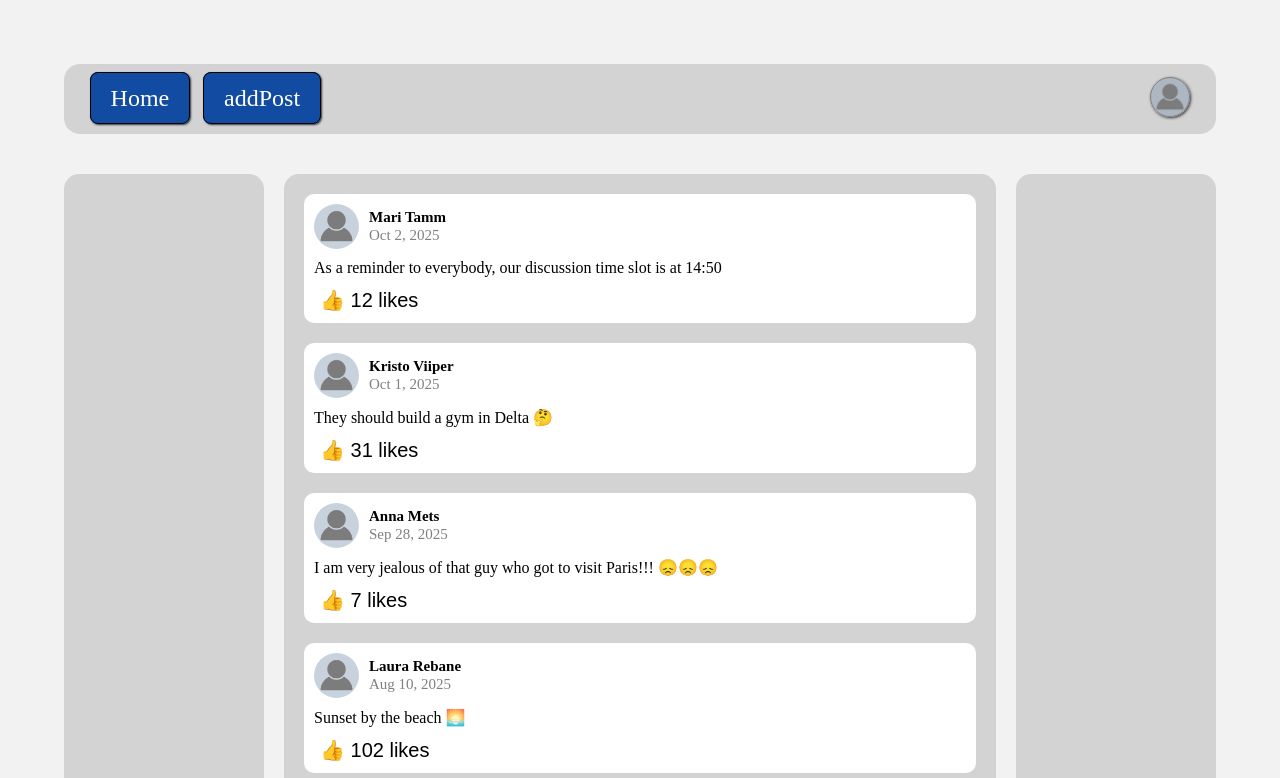
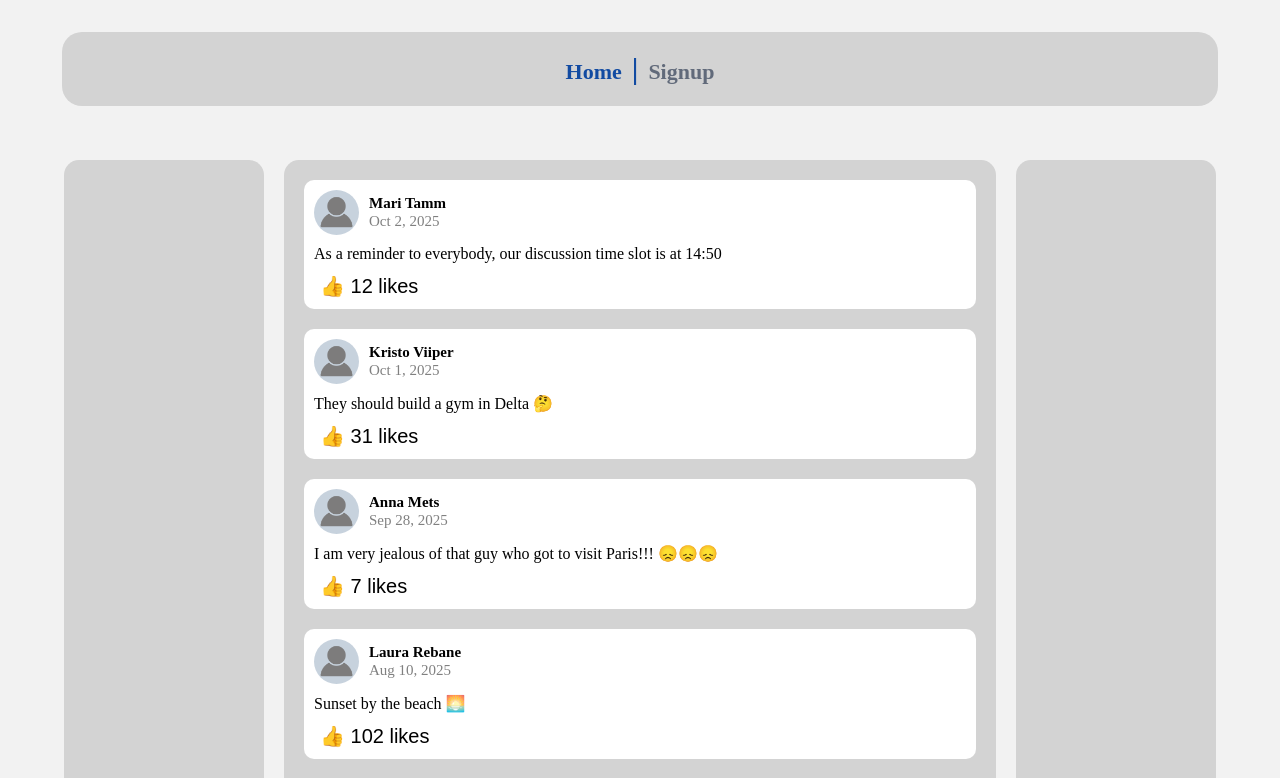
Before and after one commit to Vezaaz/Team-AG, a Vue app in the folder App/: page / in a window 1280 px wide. Shown: the top 778 px of the page. Built offline with nearby package versions, Linux system fonts and the light colour scheme.

Commit message:
Header overhaul, fixed width of header and footer

```diff
--- a/App/src/App.vue
+++ b/App/src/App.vue
@@ -1,9 +1,11 @@
 <template>
-  <div id="app">
+ <div>
     <Header />
-    <main class="main-content">
-      <router-view />
-    </main>
+    <div id="app">
+      <main class="main-content">
+        <router-view />
+      </main>
+    </div>
     <Footer />
   </div>
 </template>
--- a/App/src/components/Footer.vue
+++ b/App/src/components/Footer.vue
@@ -14,6 +14,9 @@ export default {
 
 <style>
 .footer {
+  width: 95%;
+  max-width: 2000px;
+  margin: 0 auto;
   background-color: lightgrey;
   color: rgb(18, 75, 162);
   text-align: center;
--- a/App/src/components/Header.vue
+++ b/App/src/components/Header.vue
@@ -1,132 +1,50 @@
 <template>
-  <header>
-    <ul class="nav">
-      <li><router-link to="/">Home</router-link></li>
-      <li><router-link to="/addpost">addPost</router-link></li>
-    </ul>
-
-    <div class="dropdown" @click="toggleDropdown">
-      <a class="picture">
-        <img src="@/assets/profile.png" alt="Profile picture" />
-      </a>
-
-      <div class="dropdown-content" v-if="isOpen">
-        <a>John Doe</a>
-        <a>john.doe@ut.ee</a>
-        <router-link to="/login">logout</router-link>
-      </div>
-    </div>
+  <header class="header">
+    <nav>
+      <router-link to="/" exact>Home</router-link>
+      <span>|</span>
+      <router-link to="/signup" exact>Signup</router-link>
+    </nav>
   </header>
 </template>
 
-<script>
-export default {
-  data() {
-    return { isOpen: false };
-  },
-  methods: {
-    toggleDropdown() {
-      this.isOpen = !this.isOpen;
-    },
-  },
-};
-</script>
-
 <style>
-header {
-    width: 100%;
-    max-width: 100vw;
-
-    background-color: lightgray;
-    display: flex;
-    flex-wrap: wrap;
-    align-items: center;
-    justify-content: space-between;
-
-    border-radius: 1rem;
-    padding: 1vw 2vw;
-    box-sizing: border-box;
+.header {
+  width: 95%;
+  max-width: 2000px;
+  margin: 0 auto;
+  padding: 20px;
+  text-align: center;
+  border-radius: 20px;
+  box-sizing: border-box;
+  background-color: lightgray;
 }
 
-.nav {
-    display: flex;
-    flex-wrap: wrap;
-    gap: 1vw;
-    margin: 0;
-    padding: 0;
-    flex: 1;
+
+nav a {
+  text-decoration: none;
+  font-size: 22px;
+  font-weight: bold;
+
+  color: rgba(97, 106, 122, 1);
+  transition: color 0.2s ease;
 }
 
-ul {
-    list-style: none;
-    margin: 0;
-    padding: 0;
+
+nav a:hover {
+  color: rgba(97, 120, 154, 1);
 }
 
-.picture {
-    margin-left: auto;
+.router-link-exact-active {
+  color: rgb(18, 75, 162) !important;
 }
 
-.picture img {
-    width: clamp(50px, 9vw, 90px);
-    height: clamp(50px, 9vw, 90px);
-    border-radius: 50%;
-    background-color: #6f8aa762;
-    object-fit: cover;
-    border: 1px solid gray;
-    box-shadow: 1px 1px 3px rgb(53, 52, 52);
+nav span {
+  display: inline-block;
+  margin: 0 10px;
+  font-size: 30px;
+  font-weight: bold;
+  color: rgb(18, 75, 162)
 }
 
-.nav a {
-    text-decoration: none;
-    color: white;
-    background-color: rgb(18, 75, 162);
-    border: 1px solid black;
-    border-radius: 0.5rem;
-
-    font-size: clamp(14px, 2.5vw, 24px);
-    padding: clamp(6px, 1vw, 12px) clamp(10px, 2vw, 20px);
-    box-shadow: 1px 1px 2px rgb(53, 52, 52);
-
-    transition: background-color 0.3s ease;
-}
-
-.nav a:hover {
-    background-color: rgb(8, 49, 112);
-}
-
-.dropdown {
-  position: relative;
-  display: inline-block;
-}
-
-.dropdown img {
-  width: 40px;
-  height: 40px;
-  border-radius: 50%;
-  cursor: pointer;
-}
-
-.dropdown-content {
-  position: absolute;
-  right: 0;
-  top: 100%;
-  background-color: white;
-  min-width: 150px;
-  box-shadow: 0px 4px 8px rgba(0,0,0,0.15);
-  border-radius: 8px;
-  overflow: hidden;
-  z-index: 1000;
-}
-
-.dropdown-content a {
-  color: black;
-  padding: 10px 14px;
-  text-decoration: none;
-  display: block;
-}
-
-.dropdown-content a:hover {
-  background-color: #f1f1f1;
-}
 </style>
--- a/App/src/components/Posts.vue
+++ b/App/src/components/Posts.vue
@@ -128,7 +128,7 @@ export default {
 }
 
 .reset-btn {
-  background-color: #4CAF50;
+  background-color: rgb(18, 75, 162);
   color: white;
   border: none;
   padding: 10px 20px;
@@ -140,7 +140,7 @@ export default {
 }
 
 .reset-btn:hover {
-  background-color: #45a049;
+  background-color: rgb(8, 49, 112);
 }
 
 .loading, .error {
--- a/App/src/views/HomeView.vue
+++ b/App/src/views/HomeView.vue
@@ -23,8 +23,8 @@ export default {
 
 <style scoped>
 main {
-  margin-top: 20px;
-  margin-bottom: 20px;
+  margin-top: 2px;
+  margin-bottom: 2px;
   display: flex;
   justify-content: center;
   align-items: stretch;
--- a/App/src/views/SignupView.vue
+++ b/App/src/views/SignupView.vue
@@ -63,8 +63,6 @@ export default {
 
 <style scoped>
 body {
-    display: flex;
-    min-height: 90vh;
     background: #f2f2f2;
     flex-direction: column;
 }
```
